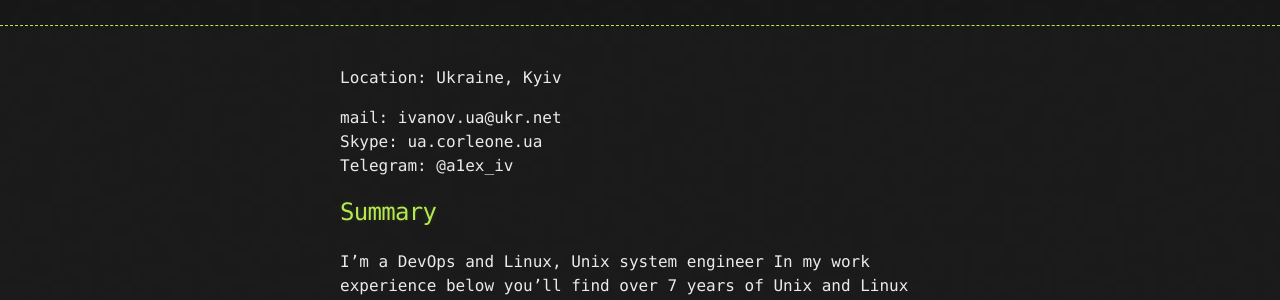
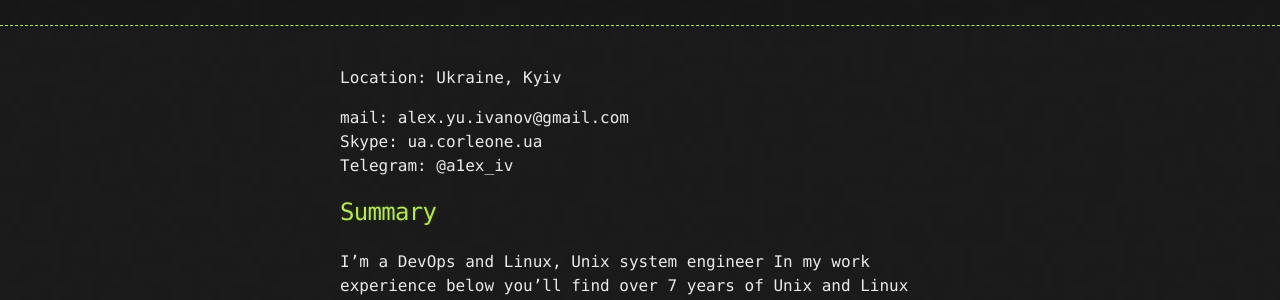
Before and after one commit to ivanovUA/ivanovua.github.io, a Jekyll site: the page built from index.md, in a window 1280 px wide and 900 px high. Shown: the part 167-467 px from the top of the window. Built offline with Jekyll 4.4.1, drawn with Linux system fonts in a browser that asks for light colours.

Commit message:
Update index.md

```diff
--- a/index.md
+++ b/index.md
@@ -4,7 +4,7 @@ layout: default
 
 Location: Ukraine, Kyiv
 
-mail: ivanov.ua@ukr.net
+mail: alex.yu.ivanov@gmail.com
 Skype: ua.corleone.ua
 Telegram: @a1ex_iv
 ## Summary
```
